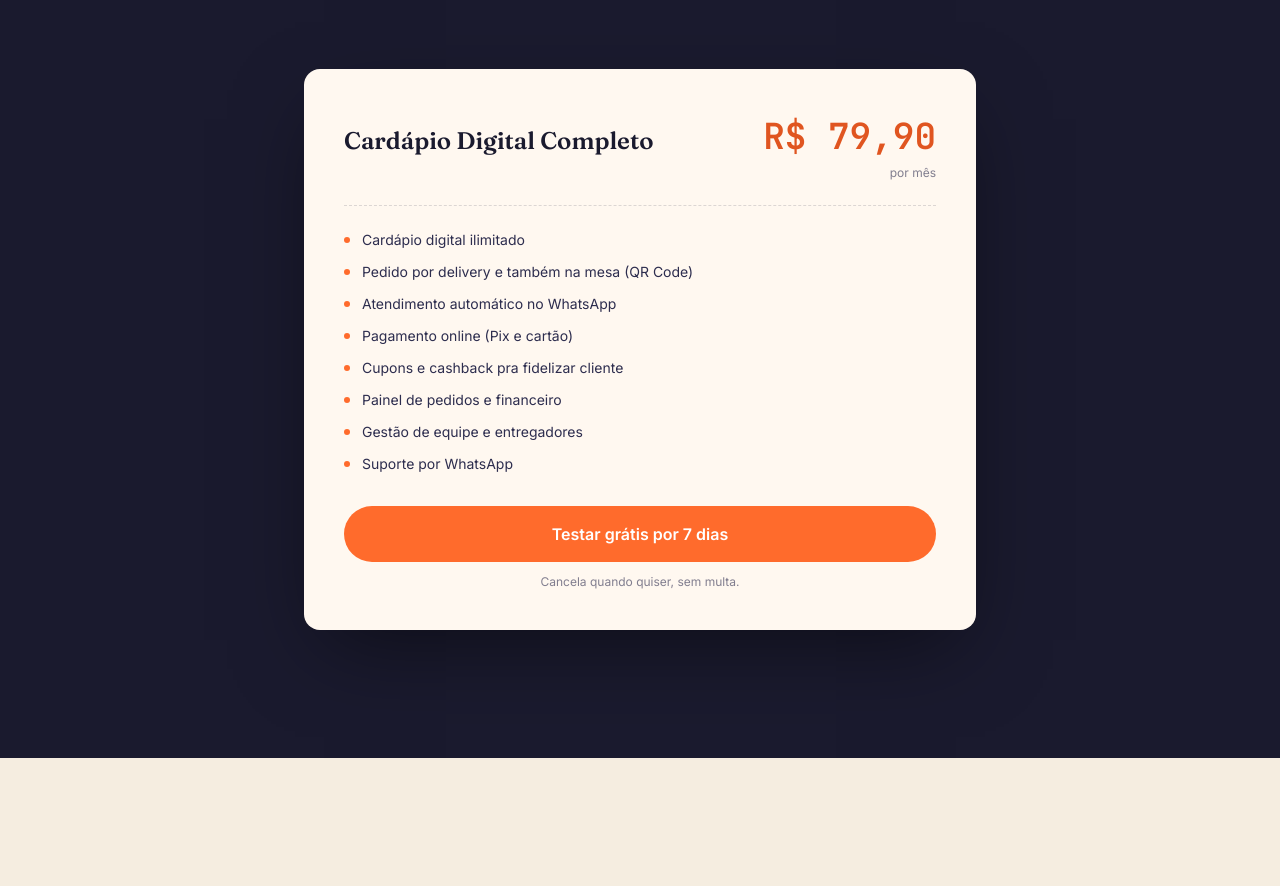
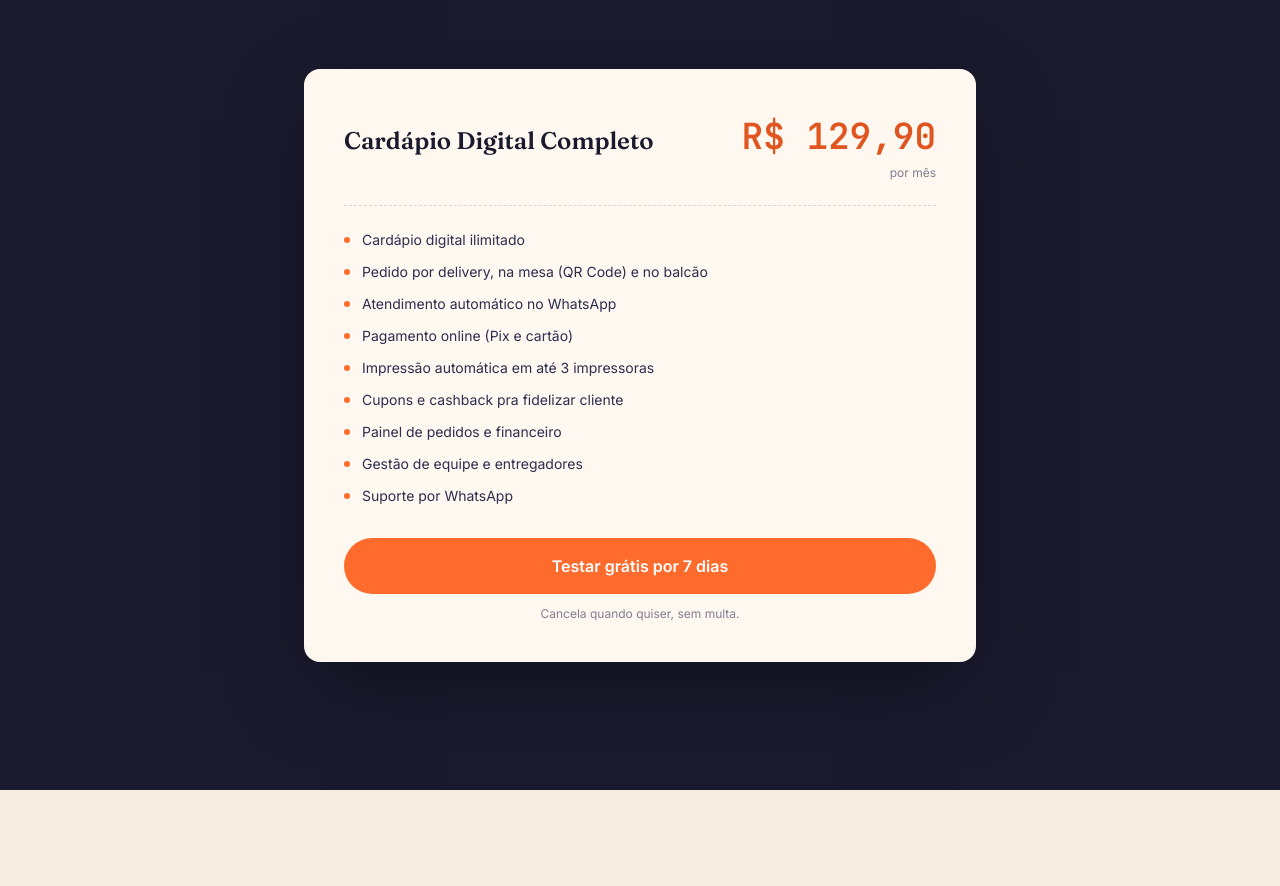
Before and after one commit to jorgeguto87/portal_eucardapio, a React (Vite) app: page / in a window 1280 px wide. Shown: the part 3550-4436 px from the top of the page. Built offline with nearby package versions, Linux system fonts and the light colour scheme; no server answers.

Commit message:
Update pricing details and features in Pricing.jsx

```diff
--- a/src/components/Pricing.jsx
+++ b/src/components/Pricing.jsx
@@ -6,9 +6,10 @@ gsap.registerPlugin(ScrollTrigger)
 
 const INCLUI = [
   'Cardápio digital ilimitado',
-  'Pedido por delivery e também na mesa (QR Code)',
+  'Pedido por delivery, na mesa (QR Code) e no balcão',
   'Atendimento automático no WhatsApp',
   'Pagamento online (Pix e cartão)',
+  'Impressão automática em até 3 impressoras',
   'Cupons e cashback pra fidelizar cliente',
   'Painel de pedidos e financeiro',
   'Gestão de equipe e entregadores',
@@ -59,7 +60,7 @@ export default function Pricing() {
               Cardápio Digital Completo
             </span>
             <div className="text-right shrink-0">
-              <span className="font-[family-name:var(--font-mono)] text-[clamp(1.5rem,6vw,2.25rem)] font-bold text-ember-dark">R$ 79,90</span>
+              <span className="font-[family-name:var(--font-mono)] text-[clamp(1.5rem,6vw,2.25rem)] font-bold text-ember-dark">R$ 129,90</span>
               <span className="block text-xs text-ink-soft/60 mt-0.5">por mês</span>
             </div>
           </div>
```
